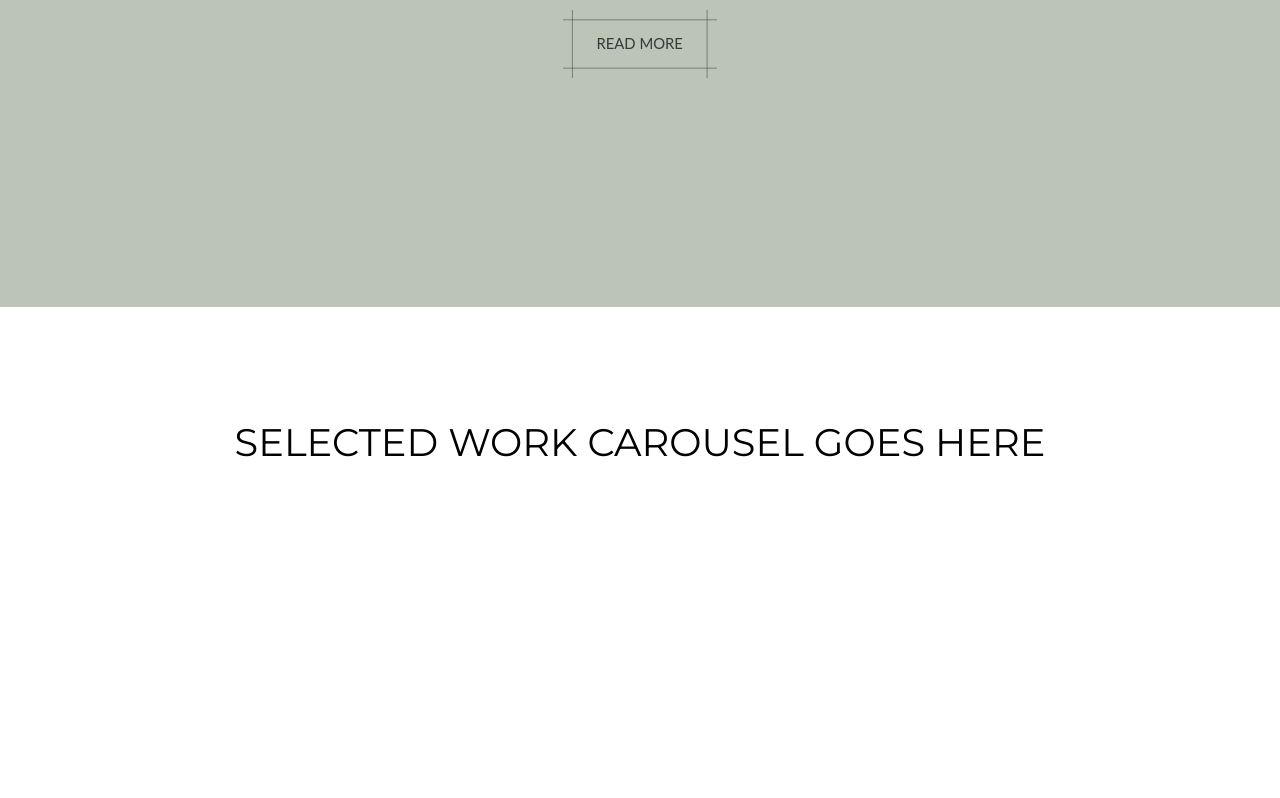
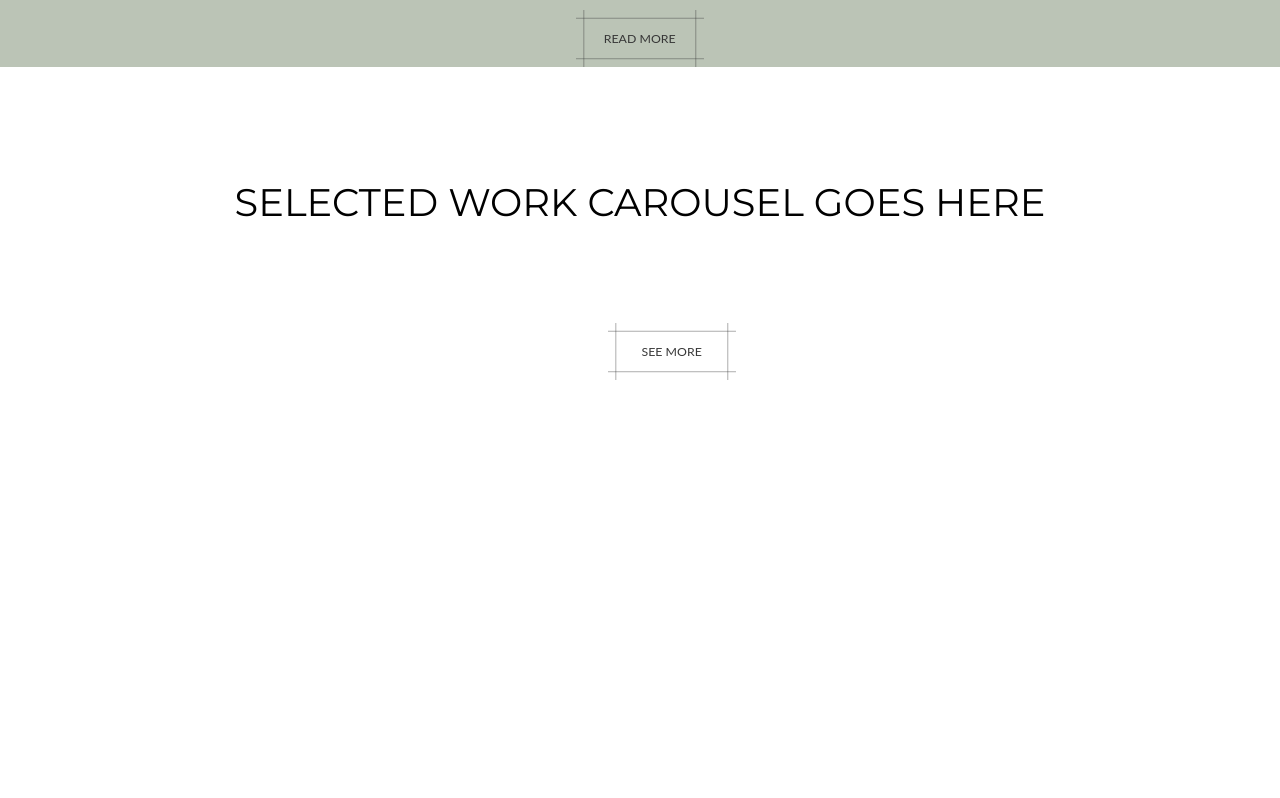
Before and after one commit to ingimar-eyfjord/final_straw, a plain HTML site: page index.html in a window 1280 px wide. Shown: the part 1293-2091 px from the top of the page. Drawn offline with Linux system fonts and the light colour scheme; no server answers.

Commit message:
Added button and styled

```diff
--- a/css.css
+++ b/css.css
@@ -707,7 +707,7 @@ li {
 
 .home-second-section {
     box-sizing: border-box;
-    height: 100vh;
+    height: 70vh;
     width: 100vw;
     margin: auto;
     background-color: var(--green);
@@ -735,7 +735,7 @@ li {
 }
 
 .home-third-section {
-    height: 70vh;
+    height: 85vh;
     padding: 10vh 8vw;
     text-align: center;
 }
@@ -743,14 +743,14 @@ li {
 /* -------- BUTTONS STYLE -------- */
 
 .read-more-btn {
-    width: 20%;
+    width: 10vw;
 }
 
 
 .read-more-btn:hover {
     opacity: 1;
     content: url(graphics/buttons/Read-more-hovered.svg);
-    width: 20%;
+    width: 10vw;
     animation-name: btnhover;
     animation-timing-function: ease-in;
     animation-duration: 1s;
@@ -781,15 +781,7 @@ li {
     animation-duration: .3s;
 }
 
-@keyframes btnhover {
-    from {
-        opacity: 0.75;
-    }
 
-    to {
-        opacity: 1;
-    }
-}
 .indexworkinfo img{
 	width: 20vw;
     height: 20vw;
@@ -810,3 +802,23 @@ li {
 .indexcarousel_track div{
 
 }
+.indexseemore{
+  width: 10vw;
+	padding: 2vw 0 0 5vw;}
+.indexseemore:hover{
+    opacity: 1;
+    content: url("graphics/buttons/See-more-hovered.svg");
+    width: 10vw;
+    animation-name: btnhover;
+    animation-timing-function: ease-in;
+    animation-duration: 1s;
+}
+@keyframes btnhover {
+    from {
+        opacity: 0.75;
+    }
+
+    to {
+        opacity: 1;
+    }
+}
--- a/index.html
+++ b/index.html
@@ -59,7 +59,8 @@
             <h1>Selected work carousel goes here</h1>
 
 			<section id="work"> </section>
- <template class="template">
+		  <img class="indexseemore" src="graphics/buttons/See-more-btn.svg" alt=""/>
+<template class="template">
         <a class="seemore">
             <div class="indexworkinfo">
                 <div class="postercontainer"><img class="poster" src="media/dummy/images (1).jpg" width="300" height="450" alt="" /> </div>
@@ -67,7 +68,6 @@
                     <h1 class="title">Mad Max</h1>
                     <p class="dimentions"></p>
                     <p class="workyearmade"></p>
-
                     <p class="bodyinfo"></p>
                 </div>
             </div>
```
